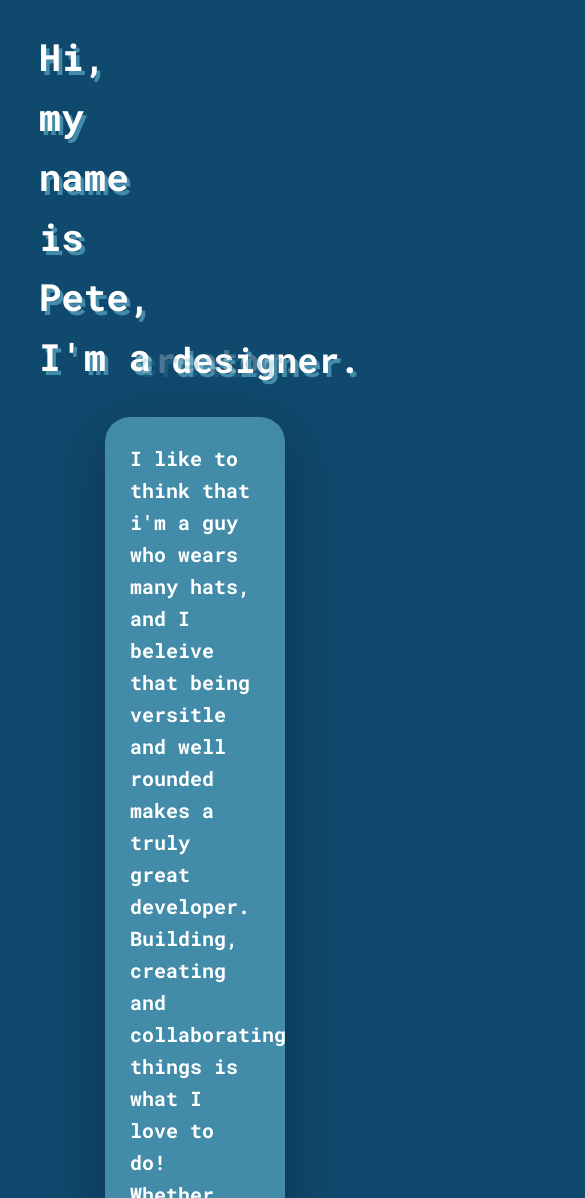
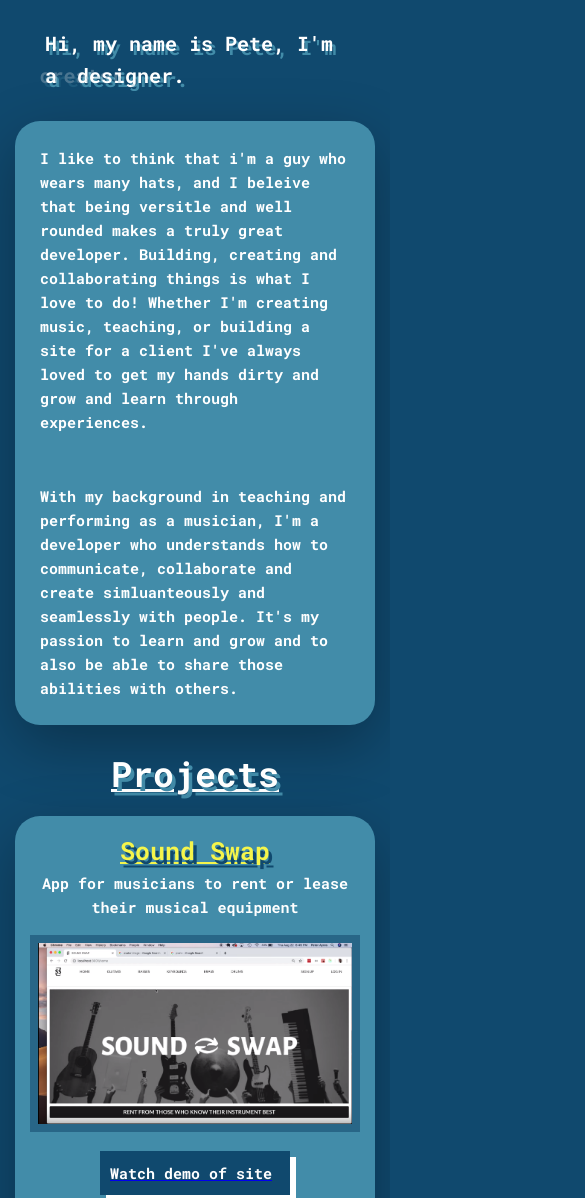
Before and after one commit to pkayres/dev_site, a website: page index.html in a window 390 px wide. Shown: the part 473-1671 px from the top of the page, 585 px wide, since content can reach past the window. Drawn offline with Linux system fonts and the light colour scheme.

Commit message:
styling for mobile and othere devices

```diff
--- a/sass/_components.scss
+++ b/sass/_components.scss
@@ -39,6 +39,10 @@
 
   &:not(:last-child){
     margin-right: 2.5rem;
+  }
+
+  @media only screen and (max-width: 710px){
+    font-size: 2.5rem;
   }
 
 
@@ -92,6 +96,18 @@
     margin-right: 20rem;
     padding: 1.5rem 3rem;
 
+    @media only screen and (max-width: 890px){
+      font-size: 3rem;
+      margin-right: auto;
+    }
+
+    @media only screen and (max-width: 710px){
+      font-size: 2rem;
+      top: -1px;
+      left: 13px;
+
+    }
+
   }
 
 }
@@ -109,6 +125,10 @@
     position: absolute;
     top: -1px;
     left: 20px;
+
+    @media only screen and (max-width: 890px){
+      top: -3px;
+    }
   }
 
   & span{
@@ -121,6 +141,14 @@
     opacity: 0;
   	overflow: hidden;
     animation: leftToRight 8s linear infinite 0s;
+
+    @media only screen and (max-width: 890px){
+      font-size: 3rem;
+    }
+
+    @media only screen and (max-width: 710px){
+      font-size: 2rem;
+    }
 
   }
 
@@ -177,6 +205,14 @@
     color: #fff;
   }
 
+  @media only screen and (max-width: 890px){
+    margin: 1.5rem;
+  }
+
+  @media only screen and (max-width: 710px){
+    font-size: 1.5rem;
+  }
+
 }
 
 
@@ -194,6 +230,10 @@
   font-size: 4.5rem;
   text-shadow: 3.5px 3.5px var(--color-blue-light-1);
   color: #fff;
+
+  @media only screen and (max-width: 710px){
+    font-size: 3.5rem;
+  }
 }
 
 .project-section {
@@ -202,7 +242,7 @@
 
 .projects-container {
   display: grid;
-  grid-template-columns: repeat(auto-fit, minmax(70rem, 1fr));
+  grid-template-columns: repeat(auto-fit, minmax(330px, 1fr));
   grid-gap: 15px;
   margin: 1.5rem;
 }
@@ -215,6 +255,10 @@
   font-size: 3.5rem;
   text-shadow: 3.5px 3.5px var(--color-blue-dark-2);
   color: var(--color-barberry-light-1);
+
+  @media only screen and (max-width: 710px){
+    font-size: 2.5rem;
+  }
 }
 
 .project-container {
@@ -230,12 +274,18 @@
   font-size: 2rem;
   text-align: center;
   color: #fff;
+
+  @media only screen and (max-width: 710px){
+    font-size: 1.5rem;
+  }
 }
 
 .project-content {
   display:grid;
-  grid-template-columns: 1fr 1fr;
+  grid-template-columns: repeat(auto-fit, minmax(250px, 1fr));
   grid-gap: 10px;
+
+
 }
 
 ////////////////////////////////
@@ -300,6 +350,10 @@
   margin-bottom: 10px;
   font-size: 2rem;
   text-align: center;
+
+  @media only screen and (max-width: 710px){
+    font-size: 1.5rem;
+  }
 }
 
 .tech-list {
@@ -307,8 +361,6 @@
   margin: 0 auto;
   padding: 10px;
   width: 90%;
-
-
 }
 
 .tech-link-text {
```
Also changed, not shown: css/style.css.
